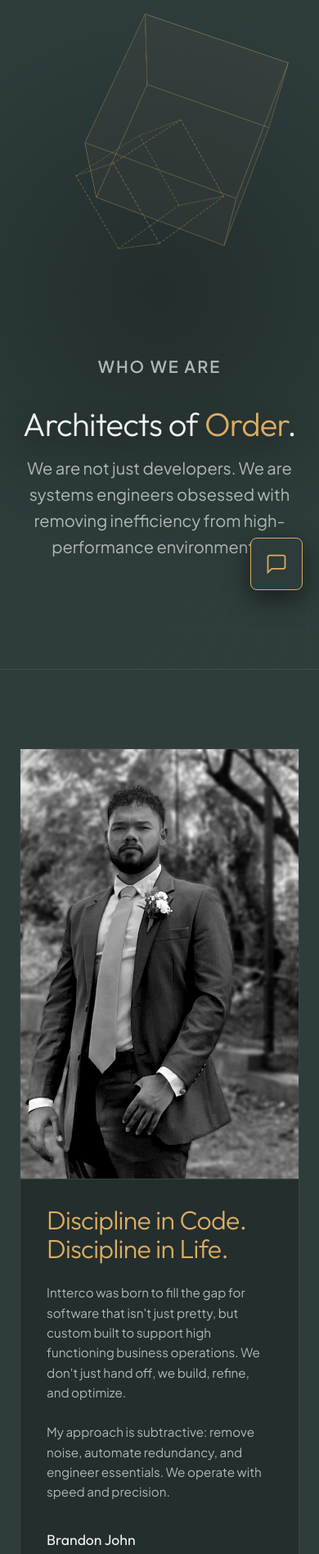
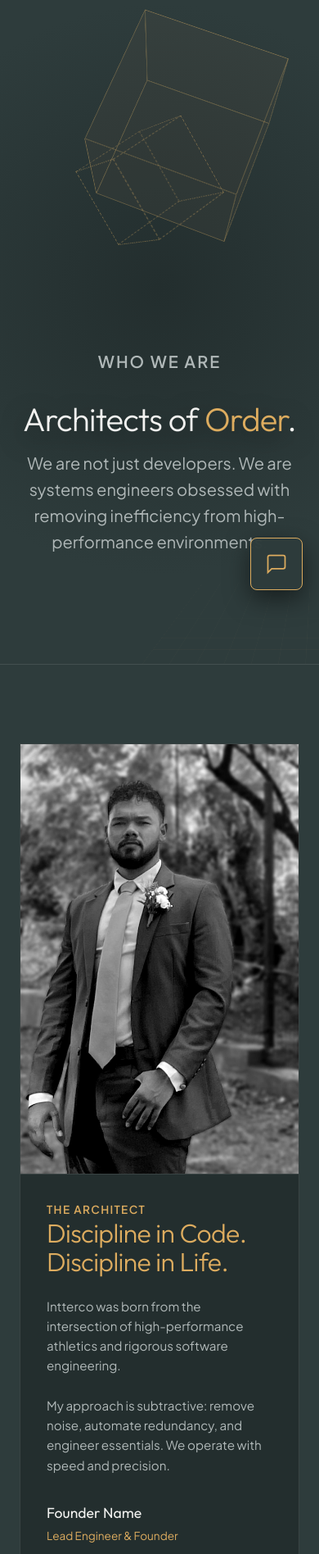
Before and after one commit to brnjn211-ux/Intterco, a plain HTML site: page about.html in a window 390 px wide. Shown: the part 104-2000 px from the top of the page at 82% size. Drawn offline with nearby package versions, Linux system fonts and the light colour scheme.

Commit message:
Update about.html

```diff
--- a/about.html
+++ b/about.html
@@ -121,7 +121,7 @@
         .btn:hover { color: var(--bg-primary); }
         .btn:hover::before { width: 100%; }
 
-        /* --- NAVIGATION (EXACT COPY FROM INDEX.HTML) --- */
+        /* --- NAVIGATION --- */
         nav {
             position: fixed;
             top: 0;
@@ -227,6 +227,14 @@
             overflow: hidden;
             border-bottom: 1px solid var(--border-color);
             text-align: center;
+        }
+
+        /* MOBILE FIX: Increase top padding specifically for mobile */
+        @media(max-width: 899px) {
+            .hero {
+                padding-top: 180px; /* Increased from 22vh to ensure clearance */
+                min-height: auto;   /* Prevent forced full height issues on small screens */
+            }
         }
 
         .hero-bg {
@@ -534,7 +542,7 @@
 
             <div class="nav-links" id="navLinks">
                 <a href="index.html" class="nav-link" onclick="toggleMenu()">The Ecosystem</a>
-                <a href="about.html" class="nav-link" onclick="toggleMenu()"style="color: var(--accent);">About</a>
+                <a href="about.html" class="nav-link" onclick="toggleMenu()">About</a>
                 <a href="services.html" class="nav-link" onclick="toggleMenu()">Services</a>
                 <a href="booking.html" class="btn" onclick="toggleMenu()" style="padding: 0.5rem 1.5rem; font-size: 0.8rem;">
                     Book Strategy
@@ -592,15 +600,16 @@
 
                 <div class="founder-content">
                     <div>
-                        <h2 style="margin-bottom: 1.5rem; font-size: 2rem;">Discipline in Code. Discipline in Life.</h2>
+                        <p class="uppercase gold-text">The Architect</p>
+                        <h2 style="margin-bottom: 1.5rem; font-size: 2rem;">Discipline in Code.<br>Discipline in Life.</h2>
                         <p style="color: var(--text-muted); margin-bottom: 1.5rem; font-size: 0.95rem;">
-                            Intterco was born to fill the gap for software that isn't just pretty, but custom built to support high functioning business operations. We don't just hand off, we build, refine, and optimize.
+                            Intterco was born from the intersection of high-performance athletics and rigorous software engineering.
                         </p>
                         <p style="color: var(--text-muted); margin-bottom: 2rem; font-size: 0.95rem;">
                             My approach is subtractive: remove noise, automate redundancy, and engineer essentials. We operate with speed and precision.
                         </p>
                         <div>
-                            <span style="font-family: 'Outfit'; font-size: 1.1rem; display: block;">Brandon John</span>
+                            <span style="font-family: 'Outfit'; font-size: 1.1rem; display: block;">Founder Name</span>
                             <span style="color: var(--accent); font-size: 0.85rem;">Lead Engineer & Founder</span>
                         </div>
                     </div>
```
